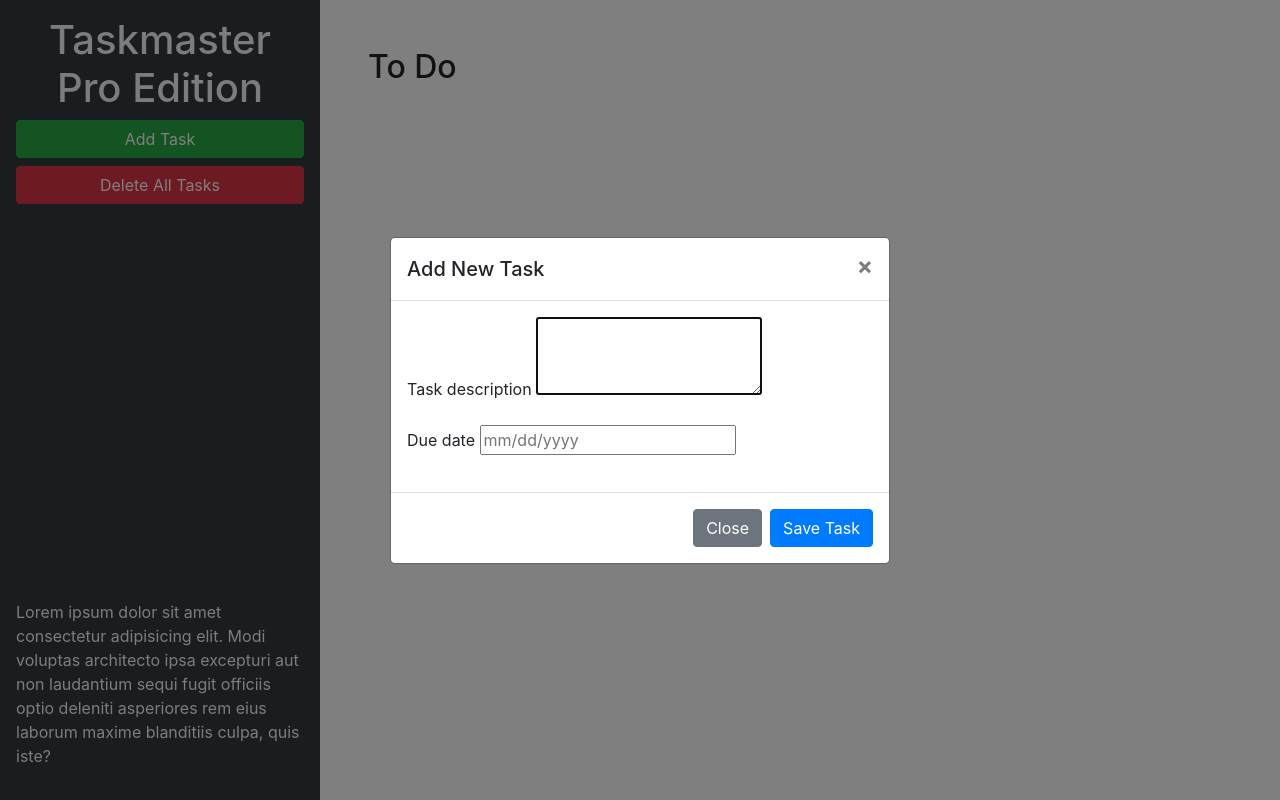
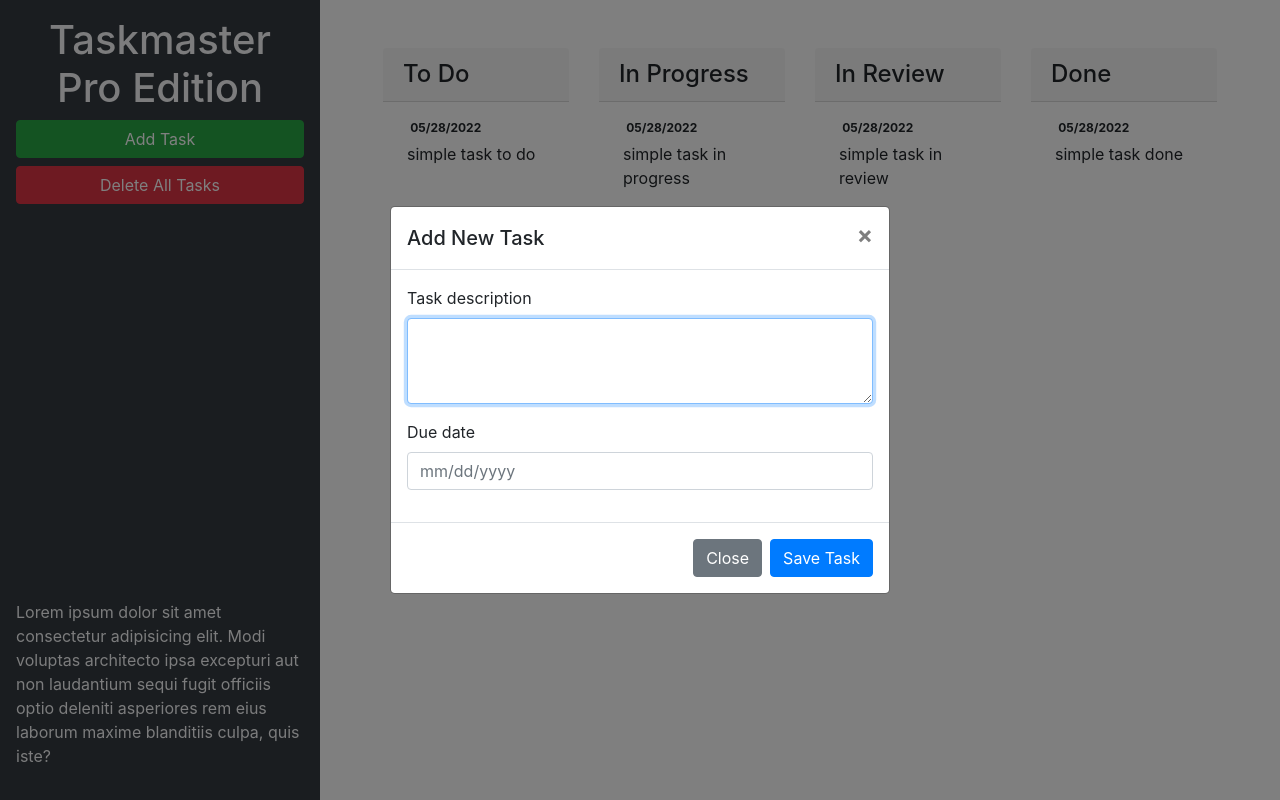
Before and after one commit to ShuanLim/taskmaster-pro, a plain HTML site: page index.html in a window 1280 px wide. Both pictures are taken after a click on the button "Add Task". Drawn offline with nearby package versions, Linux system fonts and the light colour scheme.

Commit message:
added bootstrap components

```diff
--- a/index.html
+++ b/index.html
@@ -1,43 +1,111 @@
 <!DOCTYPE html>
 <html lang="en">
-
   <head>
-  <meta charset="UTF-8">
-  <meta name="viewport" content="width=device-width, initial-scale=1.0">
-  <meta http-equiv="X-UA-Compatible" content="ie=edge">
-  <link rel="stylesheet" href="https://cdnjs.cloudflare.com/ajax/libs/twitter-bootstrap/4.3.1/css/bootstrap.min.css">
+    <meta charset="UTF-8" />
+    <meta name="viewport" content="width=device-width, initial-scale=1.0" />
+    <meta http-equiv="X-UA-Compatible" content="ie=edge" />
+    <link
+      rel="stylesheet"
+      href="https://cdnjs.cloudflare.com/ajax/libs/twitter-bootstrap/4.3.1/css/bootstrap.min.css"
+    />
     <link rel="stylesheet" href="./assets/css/style.css" />
     <title>Taskmaster Pro</title>
   </head>
 
   <body>
-
     <div class="row min-vh-100 no-gutters">
-    <header class="col-12 col-lg-3 bg-dark text-light d-flex flex-column p-4 p-lg-3">
+      <header
+        class="col-12 col-lg-3 bg-dark text-light d-flex flex-column p-4 p-lg-3"
+      >
         <h1 class="text-center">Taskmaster Pro Edition</h1>
-      <button id="create-task" class="btn btn-block btn-success" data-toggle="modal" data-target="#task-form-modal">Add
-        Task</button>
-      <button id="remove-tasks" class="btn btn-block btn-danger">Delete All Tasks</button>
-      <p class="mt-auto">Lorem ipsum dolor sit amet consectetur adipisicing elit. Modi voluptas architecto ipsa excepturi aut non
-        laudantium sequi fugit officiis optio deleniti asperiores rem eius laborum maxime blanditiis culpa, quis iste?
+        <button
+          id="create-task"
+          class="btn btn-block btn-success"
+          data-toggle="modal"
+          data-target="#task-form-modal"
+        >
+          Add Task
+        </button>
+        <button id="remove-tasks" class="btn btn-block btn-danger">
+          Delete All Tasks
+        </button>
+        <p class="mt-auto">
+          Lorem ipsum dolor sit amet consectetur adipisicing elit. Modi voluptas
+          architecto ipsa excepturi aut non laudantium sequi fugit officiis
+          optio deleniti asperiores rem eius laborum maxime blanditiis culpa,
+          quis iste?
         </p>
       </header>
       <main class="col-12 col-lg-9">
-      <div class="m-5">
-        <h2>To Do</h2>
-        <ul id="list-toDo" class="list-group"> </ul>
+        <div class="m-5 row justify-content-around">
+          <!-- todo start -->
+          <div class="col-12 col-md-6 col-xl-3 mb-3">
+            <div>
+              <h4 class="card-header">To Do</h4>
+              <ul id="list-toDo" class="list-group list-group-flush">
+                <li class="list-group-item">
+                  <span class="badge padge-primary badge-pill">05/28/2022</span>
+                  <p class="m-1">simple task to do</p>
+                </li>
+              </ul>
+            </div>
+          </div>
+          <!-- todo end -->
+          <!-- in progress start-->
+          <div class="col-12 col-md-6 col-xl-3 mb-3">
+            <h4 class="card-header">In Progress</h4>
+            <ul id="list-inProgress" class="list-group list-group-flush">
+              <li class="list-group-item">
+                <span class="badge padge-primary badge-pill">05/28/2022</span>
+                <p class="m-1">simple task in progress</p>
+              </li>
+            </ul>
+          </div>
+          <!-- in progress end -->
+          <!-- in review start-->
+          <div class="col-12 col-md-6 col-xl-3 mb-3">
+            <h4 class="card-header">In Review</h4>
+            <ul id="list-inReview" class="list-group list-group-flush">
+              <li class="list-group-item">
+                <span class="badge padge-primary badge-pill">05/28/2022</span>
+                <p class="m-1">simple task in review</p>
+              </li>
+            </ul>
+          </div>
+          <!-- done start -->
+          <div class="col-12 col-md-6 col-xl-3 mb-3">
+            <h4 class="card-header">Done</h4>
+            <ul id="list-done" class="list-group list-group-flush">
+              <li class="list-group-item">
+                <span class="badge padge-primary badge-pill">05/28/2022</span>
+                <p class="m-1">simple task done</p>
+              </li>
+            </ul>
+          </div>
+          <!-- done end -->
         </div>
       </main>
     </div>
 
     <!-- Modal -->
-  <div class="modal fade" id="task-form-modal" tabindex="-1" role="dialog" aria-labelledby="task-form-modal"
-    aria-hidden="true">
+    <div
+      class="modal fade"
+      id="task-form-modal"
+      tabindex="-1"
+      role="dialog"
+      aria-labelledby="task-form-modal"
+      aria-hidden="true"
+    >
       <div class="modal-dialog modal-dialog-centered" role="document">
         <div class="modal-content">
           <div class="modal-header">
             <h5 class="modal-title" id="task-form-modal">Add New Task</h5>
-          <button type="button" class="close" data-dismiss="modal" aria-label="Close">
+            <button
+              type="button"
+              class="close"
+              data-dismiss="modal"
+              aria-label="Close"
+            >
               <span aria-hidden="true">&times;</span>
             </button>
           </div>
@@ -45,16 +113,32 @@
             <form>
               <div class="form-group">
                 <label for="modalTaskDescription">Task description</label>
-              <textarea id="modalTaskDescription" rows="3"></textarea>
+                <textarea
+                  id="modalTaskDescription"
+                  rows="3"
+                  class="form-control"
+                ></textarea>
               </div>
               <div class="form-group">
                 <label for="modalDueDate">Due date</label>
-              <input type="text" id="modalDueDate" placeholder="mm/dd/yyyy" autocomplete="off" />
+                <input
+                  type="text"
+                  class="form-control"
+                  id="modalDueDate"
+                  placeholder="mm/dd/yyyy"
+                  autocomplete="off"
+                />
               </div>
             </form>
           </div>
           <div class="modal-footer">
-          <button type="button" class="btn btn-secondary" data-dismiss="modal">Close</button>
+            <button
+              type="button"
+              class="btn btn-secondary"
+              data-dismiss="modal"
+            >
+              Close
+            </button>
             <button type="button" class="btn btn-primary">Save Task</button>
           </div>
         </div>
@@ -66,5 +150,4 @@
     <script src="https://cdnjs.cloudflare.com/ajax/libs/twitter-bootstrap/4.3.1/js/bootstrap.min.js"></script>
     <script src="./assets/js/script.js"></script>
   </body>
-
 </html>
```
Lines whose indentation alone changed are shown as unchanged.
